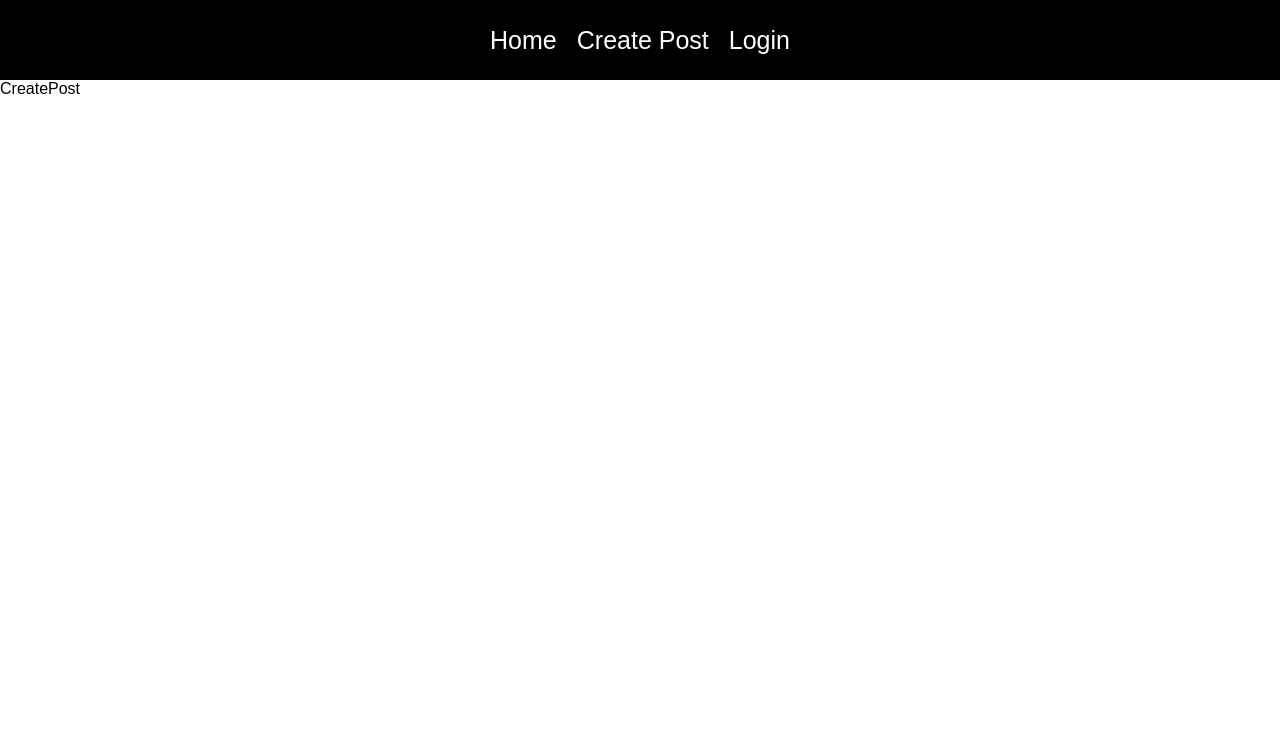
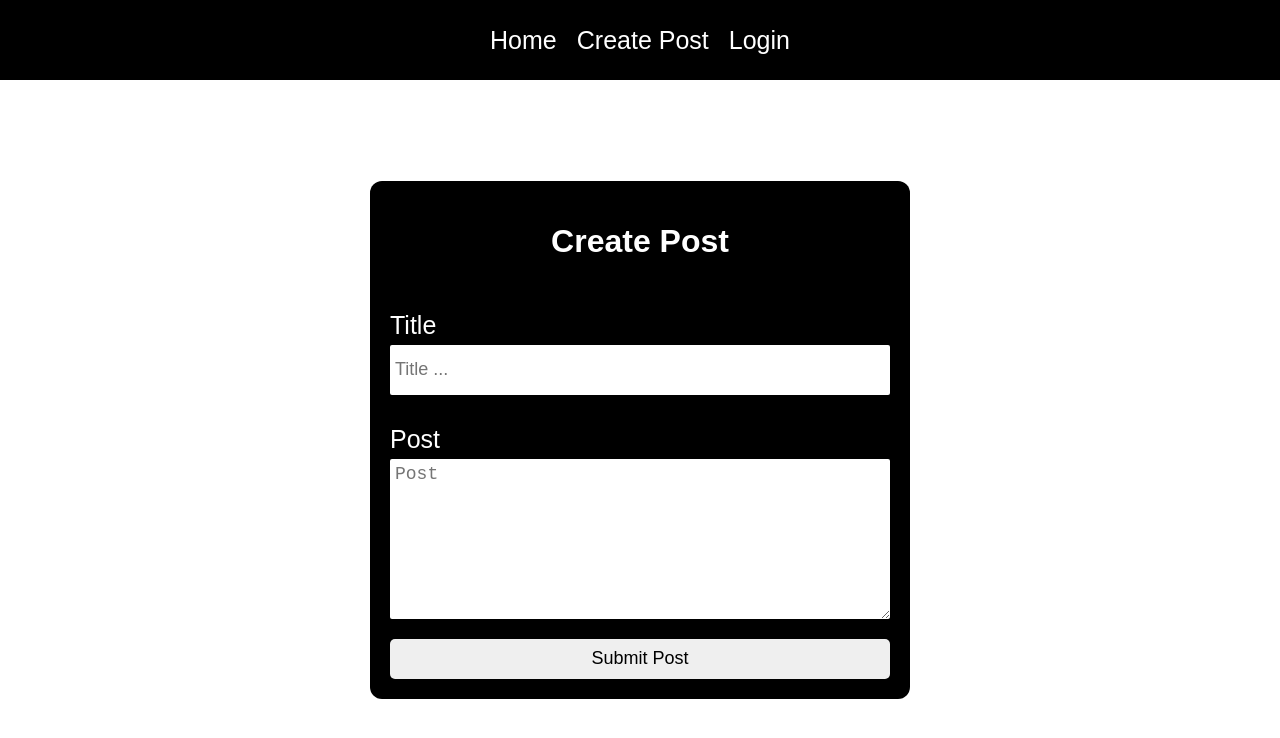
Before and after one commit to MTahir27/react-blog-website, a React (Create React App) app: page /createpost in a window 1280 px wide. Shown: the top 738 px of the page. Built offline with nearby package versions, Linux system fonts and the light colour scheme.

Commit message:
Create post Component Styling

```diff
--- a/src/pages/CreatePost/index.jsx
+++ b/src/pages/CreatePost/index.jsx
@@ -1,8 +1,22 @@
-import React from 'react'
+import React from 'react';
+import "./style.css";
 
 const CreatePost = () => {
     return (
-        <div>CreatePost</div>
+        <div className="createPostPage">
+            <div className="cpContainer">
+                <h1>Create Post</h1>
+                <div className="inputGp">
+                    <label htmlFor="title">Title</label>
+                    <input type="text" name="title" id="title" placeholder='Title ...' />
+                </div>
+                <div className="inputGp">
+                    <label htmlFor="post">Post</label>
+                    <textarea name="post" id="post" placeholder='Post'></textarea>
+                </div>
+                <button type="submit">Submit Post</button>
+            </div>
+        </div>
     )
 }
 
--- /dev/null
+++ b/src/pages/CreatePost/style.css
@@ -0,0 +1,61 @@
+.createPostPage {
+    width: 100%;
+    height: calc(100vh - 80px);
+    display: grid;
+    place-items: center;
+}
+
+.cpContainer {
+    width: 500px;
+    height: auto;
+    padding: 20px;
+    background-color: black;
+    border-radius: 12px;
+    color: white;
+    display: flex;
+    flex-direction: column;
+}
+
+.cpContainer h1 {
+    text-align: center;
+}
+
+.cpContainer label {
+    font-size: 25px;
+}
+
+.cpContainer .inputGp {
+    margin-top: 30px;
+    display: flex;
+    flex-direction: column;
+}
+
+.inputGp input,
+.inputGp textarea {
+    font-size: 18px;
+    border: none;
+    border-radius: 2px;
+    padding: 5px;
+}
+
+.inputGp input {
+    height: 40px;
+}
+
+.inputGp textarea {
+    height: 150px;
+}
+
+.cpContainer button {
+    margin-top: 20px;
+    height: 40px;
+    border: none;
+    border-radius: 5px;
+    cursor: pointer;
+    font-size: 18px;
+}
+
+input,
+textarea {
+    margin-top: 5px;
+}
```
